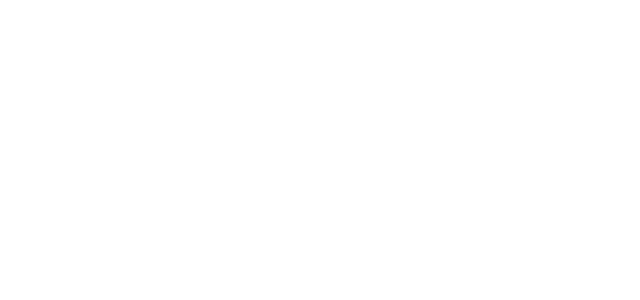
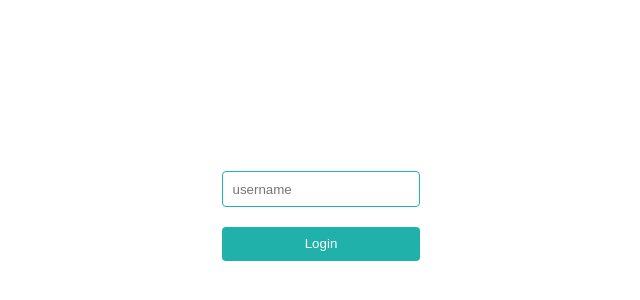
Before and after one commit to mohammadrad007/Realtime-Notification-App-React-Socket.io-, a React (Create React App) app: page / in a window 1280 px wide. Shown: the part 184-484 px from the top of the page, without its empty margins (319-959 px from the left). Built offline with nearby package versions, Linux system fonts and the light colour scheme.

Commit message:
develope-navbar

```diff
--- a/package.json
+++ b/package.json
@@ -12,6 +12,7 @@
     "@types/react-dom": "^17.0.0",
     "react": "^17.0.2",
     "react-dom": "^17.0.2",
+    "react-icons": "^4.3.1",
     "react-scripts": "4.0.3",
     "typescript": "^4.1.2",
     "web-vitals": "^1.0.1"
--- a/public/index.html
+++ b/public/index.html
@@ -10,34 +10,11 @@
       content="Web site created using create-react-app"
     />
     <link rel="apple-touch-icon" href="%PUBLIC_URL%/logo192.png" />
-    <!--
-      manifest.json provides metadata used when your web app is installed on a
-      user's mobile device or desktop. See https://developers.google.com/web/fundamentals/web-app-manifest/
-    -->
-    <link rel="manifest" href="%PUBLIC_URL%/manifest.json" />
-    <!--
-      Notice the use of %PUBLIC_URL% in the tags above.
-      It will be replaced with the URL of the `public` folder during the build.
-      Only files inside the `public` folder can be referenced from the HTML.
 
-      Unlike "/favicon.ico" or "favicon.ico", "%PUBLIC_URL%/favicon.ico" will
-      work correctly both with client-side routing and a non-root public URL.
-      Learn how to configure a non-root public URL by running `npm run build`.
-    -->
-    <title>React App</title>
+    <title>Realtime Notification App</title>
   </head>
   <body>
     <noscript>You need to enable JavaScript to run this app.</noscript>
     <div id="root"></div>
-    <!--
-      This HTML file is a template.
-      If you open it directly in the browser, you will see an empty page.
-
-      You can add webfonts, meta tags, or analytics to this file.
-      The build step will place the bundled scripts into the <body> tag.
-
-      To begin the development, run `npm start` or `yarn start`.
-      To create a production bundle, use `npm run build` or `yarn build`.
-    -->
   </body>
 </html>
--- a/src/App.css
+++ /dev/null
@@ -1,38 +0,0 @@
-.App {
-  text-align: center;
-}
-
-.App-logo {
-  height: 40vmin;
-  pointer-events: none;
-}
-
-@media (prefers-reduced-motion: no-preference) {
-  .App-logo {
-    animation: App-logo-spin infinite 20s linear;
-  }
-}
-
-.App-header {
-  background-color: #282c34;
-  min-height: 100vh;
-  display: flex;
-  flex-direction: column;
-  align-items: center;
-  justify-content: center;
-  font-size: calc(10px + 2vmin);
-  color: white;
-}
-
-.App-link {
-  color: #61dafb;
-}
-
-@keyframes App-logo-spin {
-  from {
-    transform: rotate(0deg);
-  }
-  to {
-    transform: rotate(360deg);
-  }
-}
--- a/src/App.tsx
+++ b/src/App.tsx
@@ -1,7 +1,33 @@
-import "./App.css";
+import { useState } from "react";
+import classes from "./app.module.css";
+import Card from "./components/card/Card";
+import Navbar from "./components/navbar/Navbar";
+import { posts } from "./data/data";
 
 const App = () => {
-  return <div></div>;
+  const [username, setUsername] = useState<string>("");
+  const [user, setUser] = useState<string>("");
+  console.log(user);
+
+  return (
+    <div className={classes.container}>
+      {user ? (
+        <>
+          <Navbar />
+          <Card posts={posts} />
+        </>
+      ) : (
+        <div className={classes.login}>
+          <input
+            type="text"
+            placeholder="username"
+            onChange={(e) => setUsername(e.target.value)}
+          />
+          <button onClick={() => setUser(username)}>Login</button>
+        </div>
+      )}
+    </div>
+  );
 };
 
 export default App;
--- /dev/null
+++ b/src/app.module.css
@@ -0,0 +1,27 @@
+.container {
+  display: flex;
+  flex-direction: column;
+  align-items: center;
+  justify-content: center;
+  height: 100vh;
+}
+.login {
+  display: flex;
+  flex-direction: column;
+  align-items: center;
+  justify-content: center;
+}
+.login input {
+  padding: 0.6rem;
+  border-radius: 4px;
+  margin-bottom: 1.2rem;
+  border: 1px solid lightseagreen;
+}
+.login button {
+  padding: 0.6rem;
+  background-color: lightseagreen;
+  border-radius: 4px;
+  cursor: pointer;
+  color: #fff;
+  width: 100%;
+}
--- /dev/null
+++ b/src/components/card/Card.tsx
@@ -0,0 +1,37 @@
+import {
+  IoChatbubbleOutline,
+  IoHeart,
+  IoInformationCircle,
+  IoRepeatOutline,
+} from "react-icons/io5";
+import classes from "./card.module.css";
+
+interface CardType {
+  posts: Array<any>;
+}
+
+const Card: React.FC<CardType> = ({ posts }: CardType) => {
+  console.log(posts);
+
+  return (
+    <>
+      {posts.map(({ id, username, fullname, userImg, postImg }) => (
+        <div className={classes.card} key={id}>
+          <div className={classes.info}>
+            <img src={userImg} alt={username} className={classes.userImage} />
+            <span>{fullname}</span>
+          </div>
+          <img src={postImg} alt="" />
+          <div className={classes.interaction}>
+            <IoHeart />
+            <IoChatbubbleOutline />
+            <IoRepeatOutline />
+            <IoInformationCircle />
+          </div>
+        </div>
+      ))}
+    </>
+  );
+};
+
+export default Card;
--- /dev/null
+++ b/src/components/card/card.module.css
@@ -0,0 +1,15 @@
+.card {
+  height: 20rem;
+}
+.info {
+  display: flex;
+  align-items: center;
+  padding: 0.5rem;
+  font-weight: 500;
+  font-size: 0.87rem;
+}
+.userImage {
+  width: 2rem;
+  height: 2rem;
+  object-fit: cover;
+}
--- /dev/null
+++ b/src/components/navbar/Navbar.tsx
@@ -0,0 +1,26 @@
+import { IoNotificationsSharp, IoChatbox, IoSettings } from "react-icons/io5";
+import classes from "./navbar.module.css";
+
+const Navbar = () => {
+  return (
+    <div className={classes.navbar}>
+      <span className={classes.logo}>Lama App</span>
+      <div className={classes.icons}>
+        <div className={classes.icon}>
+          <IoNotificationsSharp fontSize={25} />
+          <div className={classes.counter}>2</div>
+        </div>
+        <div className={classes.icon}>
+          <IoChatbox fontSize={25} />
+          <div className={classes.counter}>2</div>
+        </div>
+        <div className={classes.icon}>
+          <IoSettings fontSize={25} />
+          <div className={classes.counter}>2</div>
+        </div>
+      </div>
+    </div>
+  );
+};
+
+export default Navbar;
--- /dev/null
+++ b/src/components/navbar/navbar.module.css
@@ -0,0 +1,37 @@
+.navbar {
+  width: 25rem;
+  height: 4rem;
+  background-color: rgb(72, 192, 186);
+  display: flex;
+  align-items: center;
+  justify-content: space-around;
+  color: white;
+  border-radius: 4px 4px 0 0;
+}
+.logo {
+  font-weight: bold;
+  font-size: 1.2rem;
+}
+.icons {
+  display: flex;
+  align-items: center;
+}
+.icon {
+  margin-left: 1rem;
+  cursor: pointer;
+  position: relative;
+}
+.counter {
+  width: 0.5rem;
+  height: 0.5rem;
+  display: flex;
+  align-items: center;
+  justify-content: center;
+  background-color: red;
+  border-radius: 50%;
+  padding: 0.5rem;
+  font-size: 0.7rem;
+  position: absolute;
+  top: -5px;
+  right: -5px;
+}
--- /dev/null
+++ b/src/data/data.ts
@@ -0,0 +1,20 @@
+export const posts = [
+  {
+    id: 1,
+    username: "john",
+    fullname: "John Keller",
+    userImg:
+      "https://images.pexels.com/photos/614810/pexels-photo-614810.jpeg?auto=compress&cs=tinysrgb&dpr=2&w=500",
+    postImg:
+      "https://images.pexels.com/photos/9730025/pexels-photo-9730025.jpeg?auto=compress&cs=tinysrgb&dpr=2&w=500",
+  },
+  {
+    id: 2,
+    username: "monica",
+    fullname: "Monica Stan",
+    userImg:
+      "https://images.pexels.com/photos/762020/pexels-photo-762020.jpeg?auto=compress&cs=tinysrgb&dpr=2&w=500",
+    postImg:
+      "https://images.pexels.com/photos/3497624/pexels-photo-3497624.jpeg?auto=compress&cs=tinysrgb&dpr=2&w=500",
+  },
+];
--- a/src/index.css
+++ b/src/index.css
@@ -1,13 +1,7 @@
-body {
+* {
+  padding: 0;
   margin: 0;
-  font-family: -apple-system, BlinkMacSystemFont, 'Segoe UI', 'Roboto', 'Oxygen',
-    'Ubuntu', 'Cantarell', 'Fira Sans', 'Droid Sans', 'Helvetica Neue',
-    sans-serif;
-  -webkit-font-smoothing: antialiased;
-  -moz-osx-font-smoothing: grayscale;
+  box-sizing: border-box;
+  border: 0;
+  outline: 0;
 }
-
-code {
-  font-family: source-code-pro, Menlo, Monaco, Consolas, 'Courier New',
-    monospace;
-}
```
Also changed, not shown: 2 other files (tests, documents, lock files or other folders).
